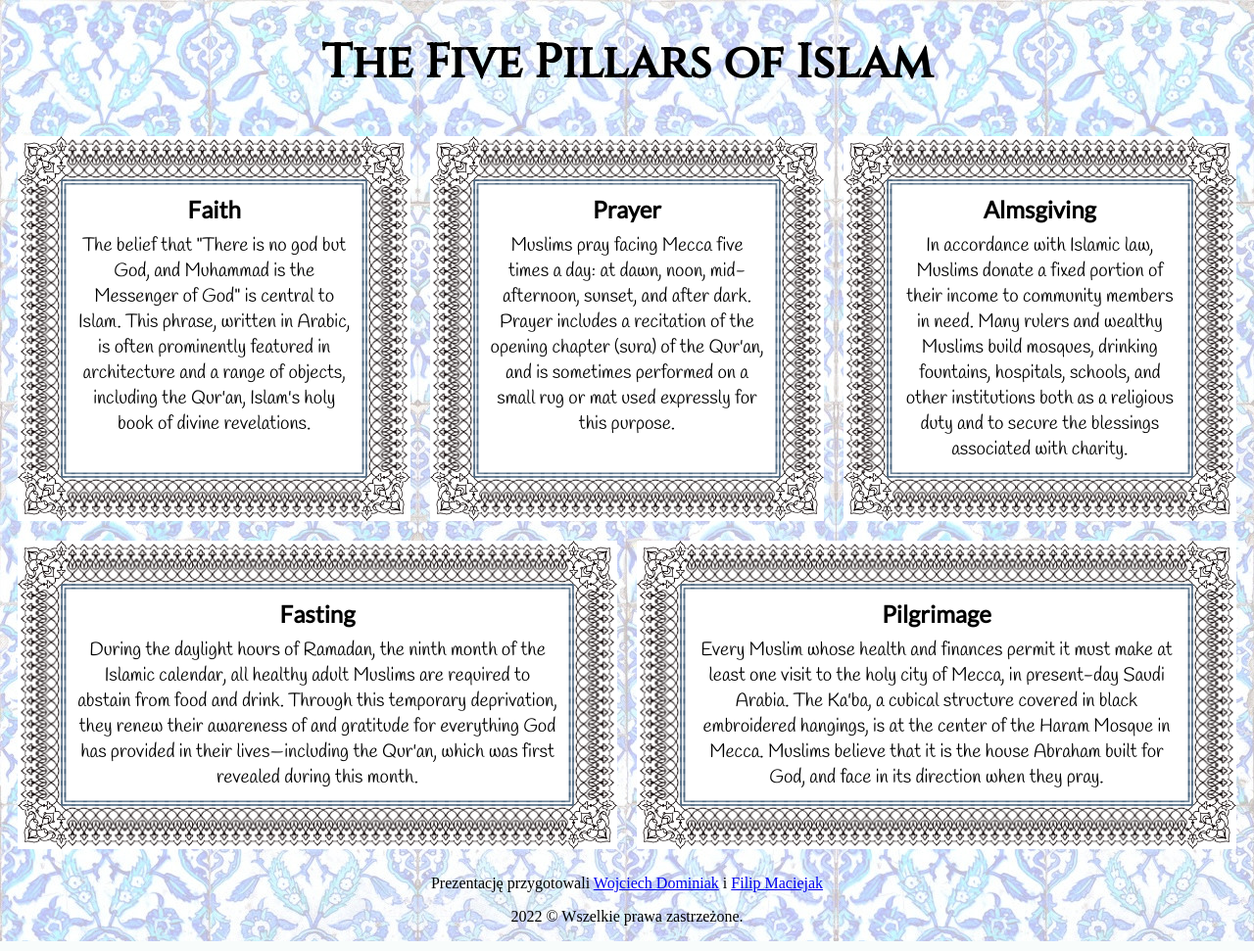
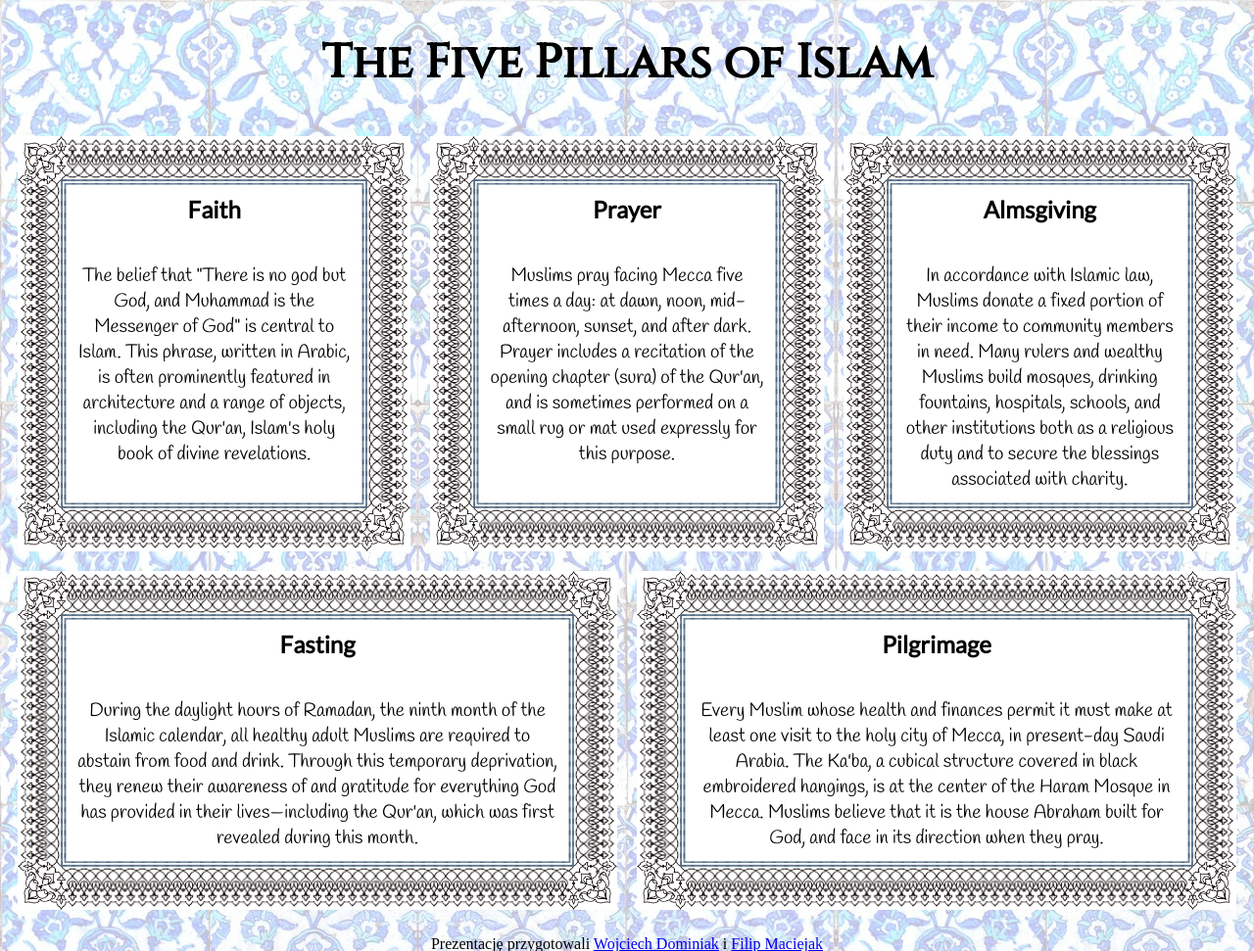
Before and after one commit to filipmaciejak/web-lab, a PHP site: page /islam.html in a window 1280 px wide. Shown: the top 971 px of the page at 98% size. Run offline with PHP 8.4, Linux system fonts and the light colour scheme.

Commit message:
visual fix

```diff
--- a/List_4/islam.css
+++ b/List_4/islam.css
@@ -33,6 +33,10 @@
     font-size: 300%;
 }
 
+div.height-magic {
+    min-height: 70px;
+}
+
 div.special-border:hover h2 {
     font-size: 0%;
     margin-bottom: 0px;
--- a/List_4/islam.html
+++ b/List_4/islam.html
@@ -14,36 +14,46 @@
     <h1>The Five Pillars of Islam</h1>
     <div class="container">
         <div class="special-border">
+            <div class="height-magic">
                 <h2>Faith</h2>
                 <h2 class="ar">ٱلشَّهَادَةُ</h2>
+            </div>
             <span>
                 The belief that "There is no god but God, and Muhammad is the Messenger of God" is central to Islam. This phrase, written in Arabic, is often prominently featured in architecture and a range of objects, including the Qur'an, Islam's holy book of divine revelations.
             </span>
         </div>
         <div class="special-border">
+            <div class="height-magic">
                 <h2>Prayer</h2>
                 <h2 class="ar">صَلاة</h2>
+            </div>
             <span>
                 Muslims pray facing Mecca five times a day: at dawn, noon, mid-afternoon, sunset, and after dark. Prayer includes a recitation of the opening chapter (sura) of the Qur'an, and is sometimes performed on a small rug or mat used expressly for this purpose.
             </span>
         </div>
         <div class="special-border">
+            <div class="height-magic">
                 <h2>Almsgiving</h2>
                 <h2 class="ar">زكاة</h2>
+            </div>
             <span>
                 In accordance with Islamic law, Muslims donate a fixed portion of their income to community members in need. Many rulers and wealthy Muslims build mosques, drinking fountains, hospitals, schools, and other institutions both as a religious duty and to secure the blessings associated with charity.
             </span>
         </div>
         <div class="special-border">
+            <div class="height-magic">
                 <h2>Fasting</h2>
                 <h2 class="ar">صوم</h2>
+            </div>
             <span>
                 During the daylight hours of Ramadan, the ninth month of the Islamic calendar, all healthy adult Muslims are required to abstain from food and drink. Through this temporary deprivation, they renew their awareness of and gratitude for everything God has provided in their lives—including the Qur'an, which was first revealed during this month.
             </span>
         </div>
         <div class="special-border">
+            <div class="height-magic">
                 <h2>Pilgrimage</h2>
                 <h2 class="ar">حَجّ</h2>
+            </div>
             <span>
                 Every Muslim whose health and finances permit it must make at least one visit to the holy city of Mecca, in present-day Saudi Arabia. The Ka'ba, a cubical structure covered in black embroidered hangings, is at the center of the Haram Mosque in Mecca. Muslims believe that it is the house Abraham built for God, and face in its direction when they pray.
             </span>
```
Lines whose indentation alone changed are shown as unchanged.
